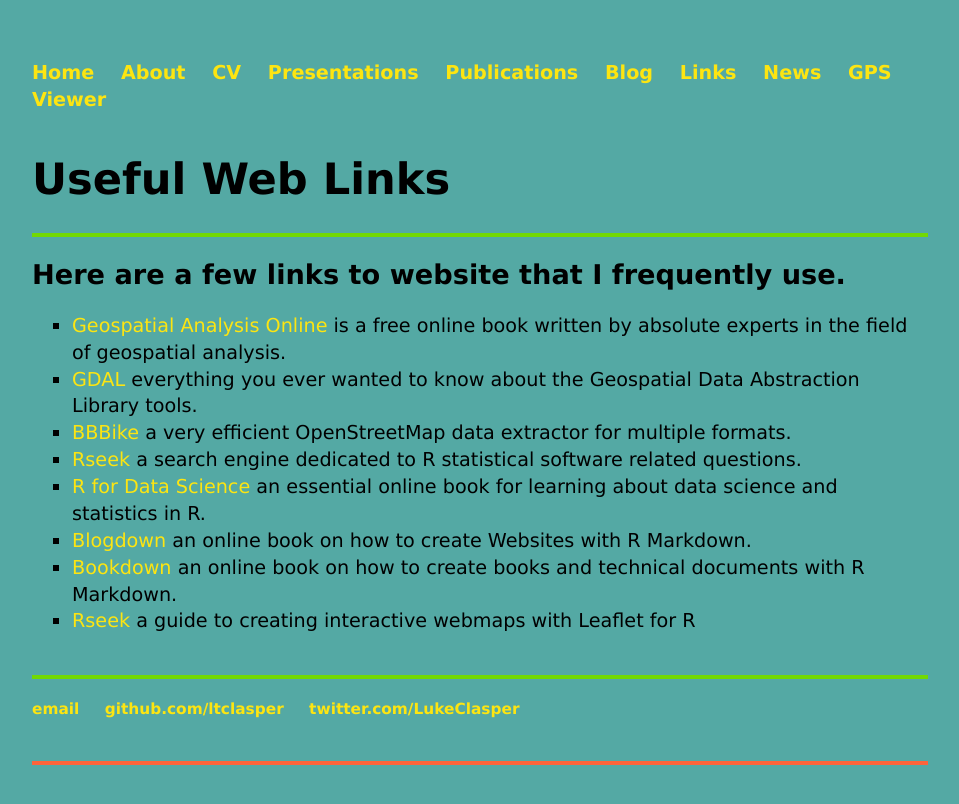
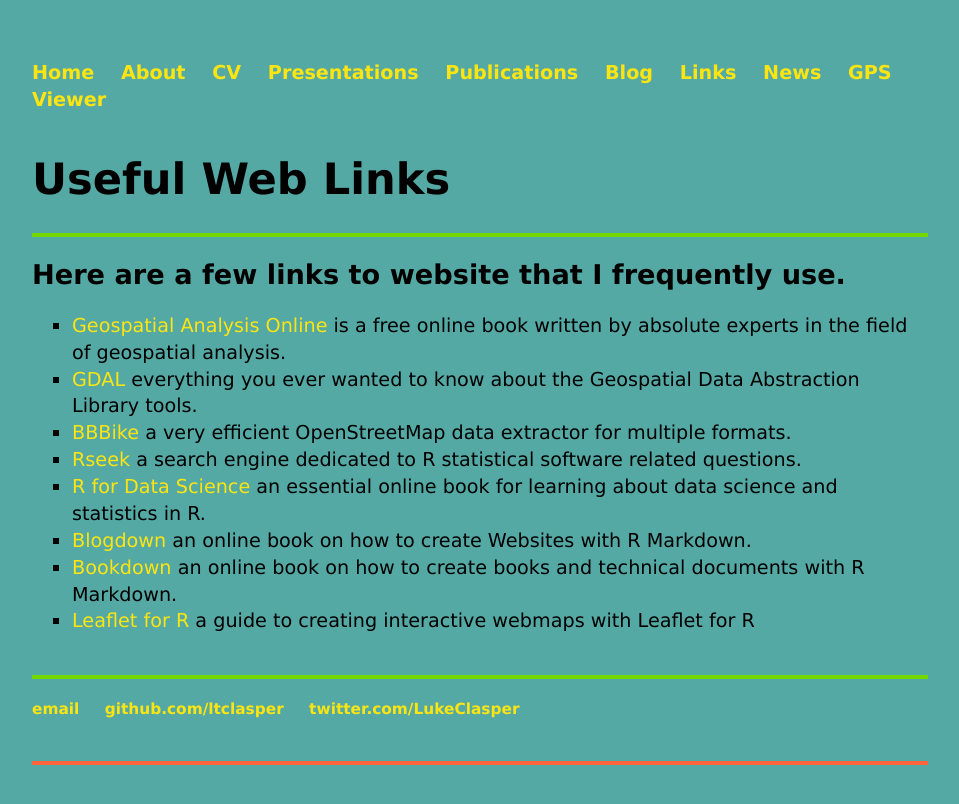
Before and after one commit to ltclasper/ltclasper.github.io, a Jekyll site: the page built from links/index.html, in a window 1280 px wide. Shown: the top 804 px of the page, without its empty margins (160-1119 px from the left). Built offline with Jekyll 4.4.1, drawn with Linux system fonts in a browser that asks for light colours.

Commit message:
Update index.html

```diff
--- a/links/index.html
+++ b/links/index.html
@@ -17,7 +17,7 @@ title: Useful Web Links
     <li><a href="http://r4ds.had.co.nz/">R for Data Science</a> an essential online book for learning about data science and statistics in R.</li>
     <li><a href="https://bookdown.org/yihui/blogdown/">Blogdown</a> an online book on how to create Websites with R Markdown.</li>
     <li><a href="https://bookdown.org/yihui/bookdown/">Bookdown</a> an online book on how to create books and technical documents with R Markdown.</li>
-    <li><a href="http://rstudio.github.io/leaflet/">Rseek</a> a guide to creating interactive webmaps with Leaflet for R</li>
+    <li><a href="http://rstudio.github.io/leaflet/">Leaflet for R</a> a guide to creating interactive webmaps with Leaflet for R</li>
 	</ul>
 	</p>
 </div><!-- /.blurb -->
```
